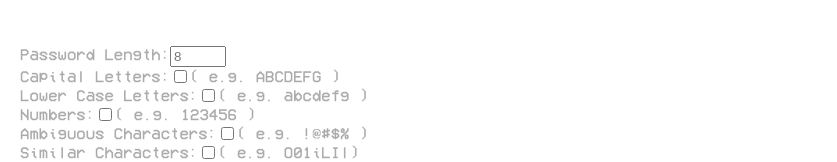
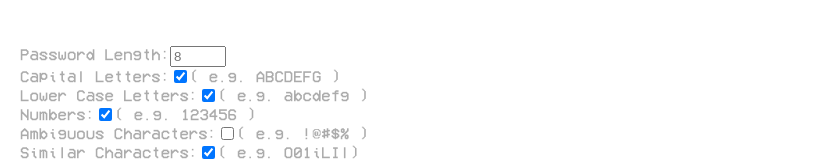
Before and after one commit to DeclanBernardin/PasswordGenerator, a React (Create React App) app: page / in a window 1280 px wide. Shown: the part 790-952 px from the top of the page, without its empty margins (0-837 px from the left). Built offline with nearby package versions, Linux system fonts and the light colour scheme.

Commit message:
added some changes and made a a few auto formated changes

```diff
--- a/src/App.js
+++ b/src/App.js
@@ -16,12 +16,12 @@ class App extends Component {
 
   state = {
     finalPW: "password",
-    passwordLength: 4,
-    capitalLetters: false,
-    lowerCaseLetters: false,
-    addNumbers: false,
+    passwordLength: 8,
+    capitalLetters: true,
+    lowerCaseLetters: true,
+    addNumbers: true,
     addAmbiguousCharacters: false,
-    addSimilarCharacters: false,
+    addSimilarCharacters: true,
   }
 
   changeLength = (event) => {
@@ -137,15 +137,15 @@ class App extends Component {
           ></input>
           <br />
           Capital Letters:
-        <input type="checkbox" onChange={this.handleCaps} />
+        <input type="checkbox" checked onChange={this.handleCaps} />
         ( e.g. ABCDEFG )
           <br />
           Lower Case Letters:
-        <input type="checkbox" onChange={this.handleLowerCase} />
+        <input type="checkbox" checked onChange={this.handleLowerCase} />
         ( e.g. abcdefg )
           <br />
           Numbers:
-        <input type="checkbox" onChange={this.handleNumbers} />
+        <input type="checkbox"  checked onChange={this.handleNumbers} />
         ( e.g. 123456 )
           <br />
           Ambiguous Characters:
@@ -153,7 +153,7 @@ class App extends Component {
         ( e.g. !@#$% )
           <br />
           Similar Characters:
-        <input type="checkbox" onChange={this.handleSimilar} />
+        <input type="checkbox" checked onChange={this.handleSimilar} />
         ( e.g. O01iLIl)
         </form>
       </div>
```
